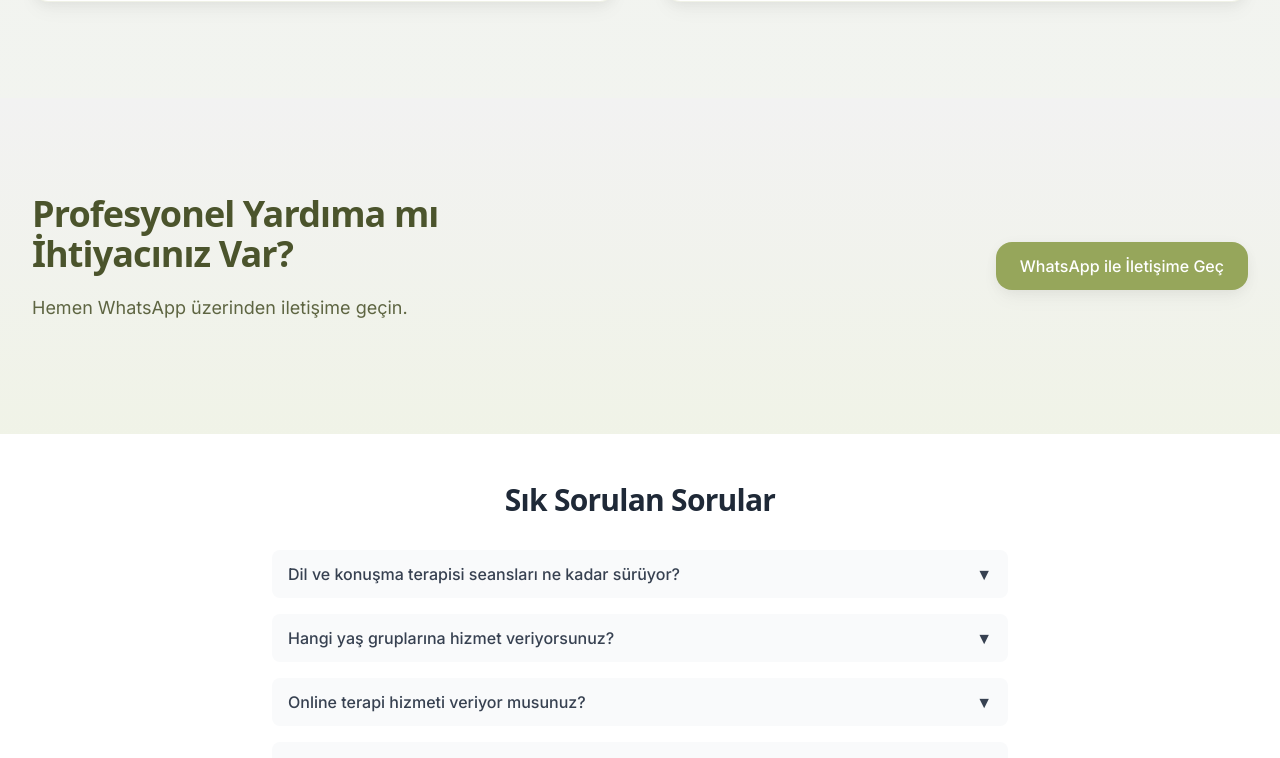
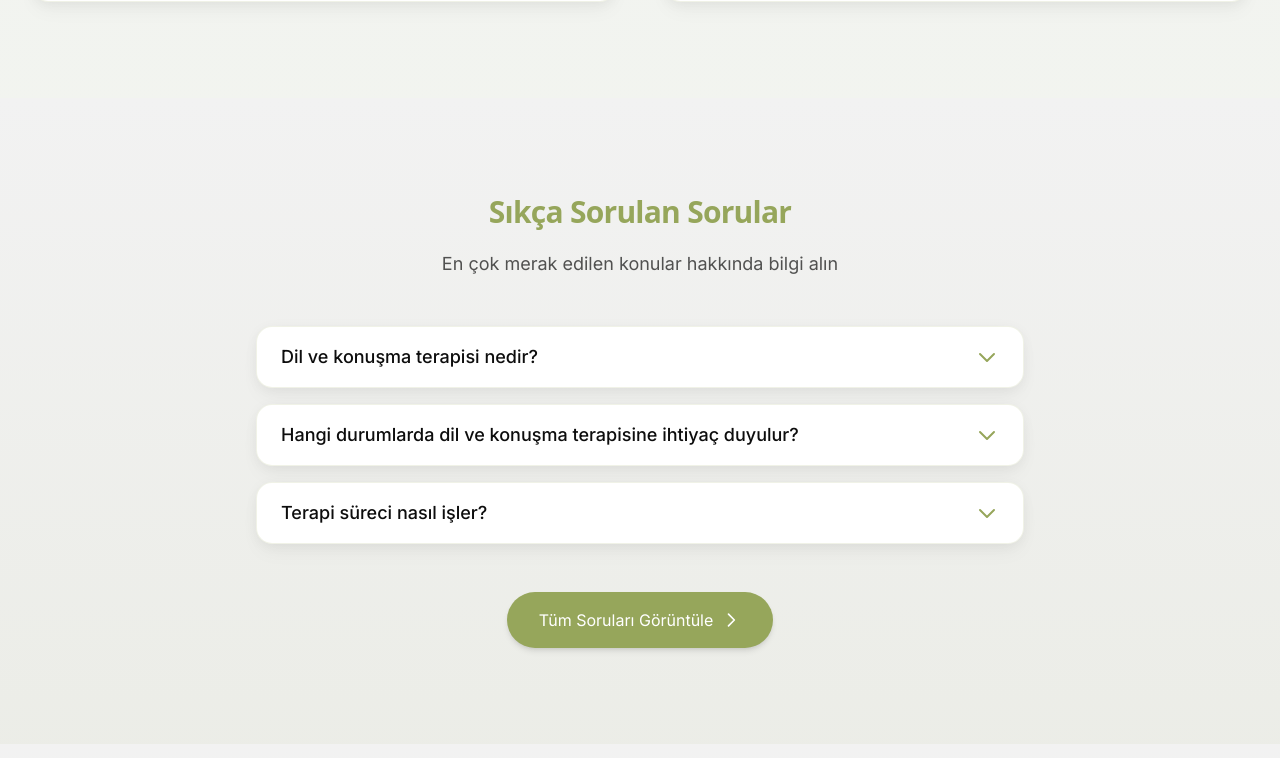
Before and after one commit to batukizmazoglu/DilveKonusmaTerapisi, a Next.js app: page / in a window 1280 px wide. Shown: the part 2852-3610 px from the top of the page. Built offline with nearby package versions, Linux system fonts and the light colour scheme.

Commit message:
Genel güncellemeler ve düzenlemeler

```diff
--- a/app/components/FAQ.js
+++ b/app/components/FAQ.js
@@ -9,16 +9,16 @@ export default function FAQ() {
 
   const faqData = [
     {
-      question: "Dil ve konuşma terapisi seansları ne kadar sürüyor?",
-      answer: "Her seans yaklaşık 45-60 dakika sürmektedir. Seanslar genellikle haftada 1-2 kez olacak şekilde planlanır ve kişinin ihtiyaçlarına göre düzenlenir."
+      question: "Dil ve konuşma terapisi nedir?",
+      answer: "Dil ve konuşma terapisi, iletişim bozukluklarının teşhis ve tedavisi için uygulanan bir sağlık hizmetidir. Her yaş grubunda görülebilen konuşma, dil, ses ve yutma bozukluklarının değerlendirilmesi ve tedavisini kapsar."
     },
     {
-      question: "Hangi yaş gruplarına hizmet veriyorsunuz?",
-      answer: "2 yaş ve üzeri tüm yaş gruplarına hizmet veriyoruz. Çocuklarda dil gelişimi, artikülasyon ve kekemelik; yetişkinlerde ses bozuklukları ve afazi gibi alanlarda uzmanlaşmış durumdayız."
+      question: "Hangi durumlarda dil ve konuşma terapisine ihtiyaç duyulur?",
+      answer: "Gecikmiş dil gelişimi, artikülasyon bozuklukları, kekemelik, ses bozuklukları, afazi, yutma güçlüğü, otizm spektrum bozukluğu kaynaklı iletişim sorunları gibi durumlarda dil ve konuşma terapisine ihtiyaç duyulabilir."
     },
     {
-      question: "Online terapi hizmeti veriyor musunuz?",
-      answer: "Evet, uygun vakalarda online terapi seansları düzenliyoruz. Özellikle takip seansları ve belirli terapi yöntemleri için online terapi etkili bir seçenek olabilir."
+      question: "Terapi süreci nasıl işler?",
+      answer: "İlk görüşmede detaylı bir değerlendirme yapılır ve kişiye özel bir terapi planı oluşturulur. Seanslar genellikle haftada 1-2 kez, 45-60 dakika sürer. Terapi süresi, sorunun türüne ve kişinin ilerlemesine bağlı olarak değişiklik gösterir."
     }
   ];
 
@@ -34,7 +34,7 @@ export default function FAQ() {
             Sıkça Sorulan Sorular
           </h2>
           <p className="mt-4 text-[#0D0D0D]/70">
-            En çok merak edilen konular
+            En çok merak edilen konular hakkında bilgi alın
           </p>
         </div>
 
@@ -42,8 +42,9 @@ export default function FAQ() {
           {faqData.map((faq, index) => (
             <motion.div
               key={index}
-              initial={false}
-              animate={{ backgroundColor: openQuestion === index ? 'rgb(249, 250, 251)' : 'white' }}
+              initial={{ opacity: 0, y: 20 }}
+              whileInView={{ opacity: 1, y: 0 }}
+              transition={{ duration: 0.5 }}
               className="bg-white rounded-xl shadow-soft hover:shadow-lg transition-all duration-300 border border-[#B3BF88]/20 overflow-hidden"
             >
               <button
@@ -84,13 +85,13 @@ export default function FAQ() {
           ))}
         </div>
 
-        <div className="text-center mt-8">
+        <div className="text-center mt-12">
           <Link
             href="/sss"
-            className="inline-flex items-center px-6 py-3 rounded-full bg-[#96A65B] text-white hover:bg-[#B3BF88] transition-colors duration-300"
+            className="inline-flex items-center px-8 py-4 rounded-full bg-[#96A65B] text-white hover:bg-[#B3BF88] transition-colors duration-300 shadow-md hover:shadow-lg"
           >
-            Tüm Soruları Gör
-            <svg className="ml-2 w-4 h-4" fill="none" stroke="currentColor" viewBox="0 0 24 24">
+            <span>Tüm Soruları Görüntüle</span>
+            <svg className="ml-2 w-5 h-5" fill="none" stroke="currentColor" viewBox="0 0 24 24">
               <path strokeLinecap="round" strokeLinejoin="round" strokeWidth="2" d="M9 5l7 7-7 7" />
             </svg>
           </Link>
--- a/app/page.js
+++ b/app/page.js
@@ -6,7 +6,7 @@ import WhatsAppButton from '../components/WhatsAppButton';
 import WhatsAppCallButton from '../components/WhatsAppCallButton';
 import SocialMedia from '../components/SocialMedia';
 import { motion } from 'framer-motion';
-import FAQ from '../components/FAQ';
+import FAQ from './components/FAQ';
 
 export default function Home() {
   const services = [
@@ -258,6 +258,9 @@ export default function Home() {
             </div>
           </section>
 
+          {/* SSS Bölümü */}
+          <FAQ />
+
           {/* CTA Section */}
           <section className="section bg-secondary-50">
             <div className="container">
@@ -280,9 +283,6 @@ export default function Home() {
               </div>
             </div>
           </section>
-
-          {/* SSS bölümü */}
-          <FAQ />
 
           {/* Öne Çıkan Blog Yazıları */}
           <section className="section bg-white">
```
Also changed, not shown: 1 other file (tests, documents, lock files or other folders).
